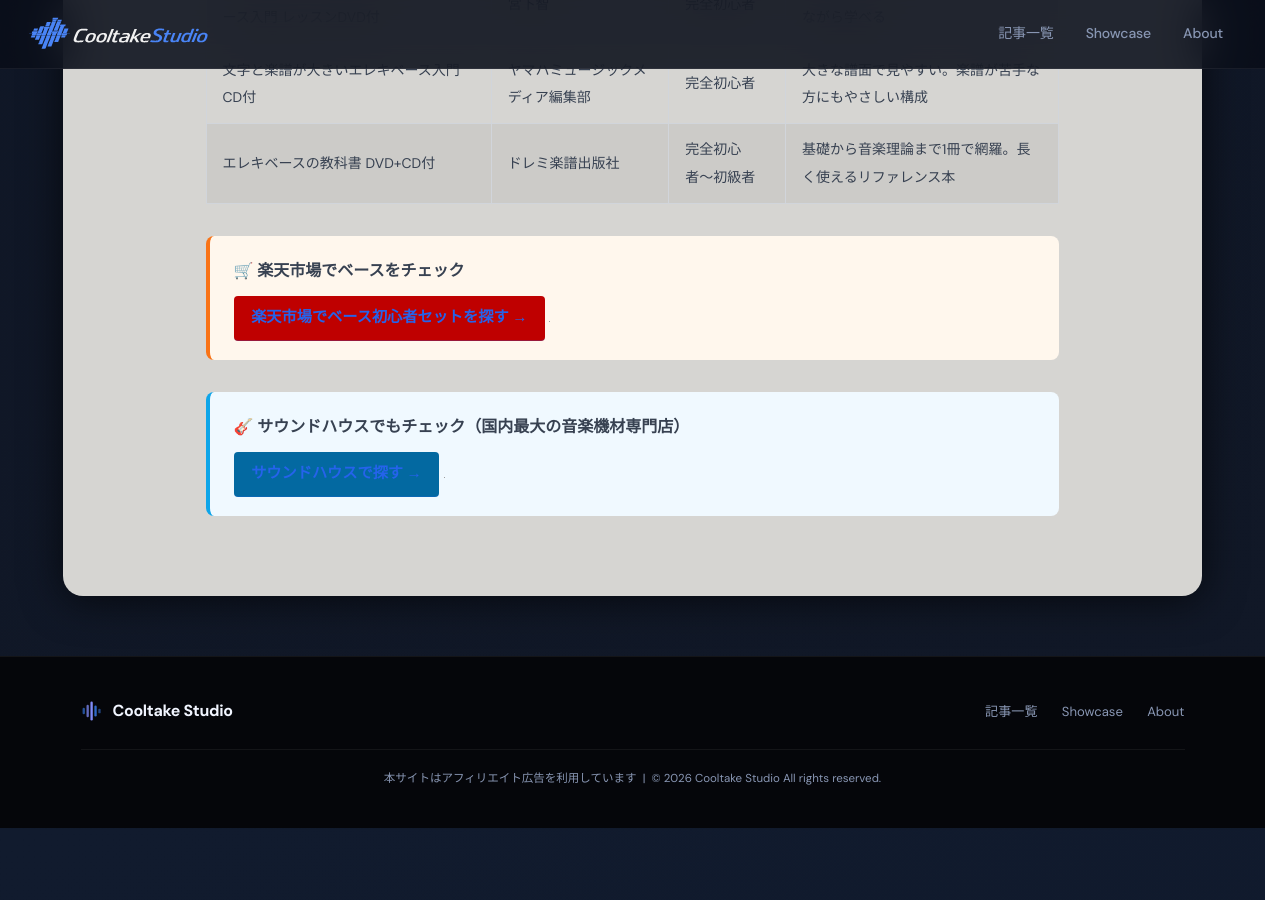
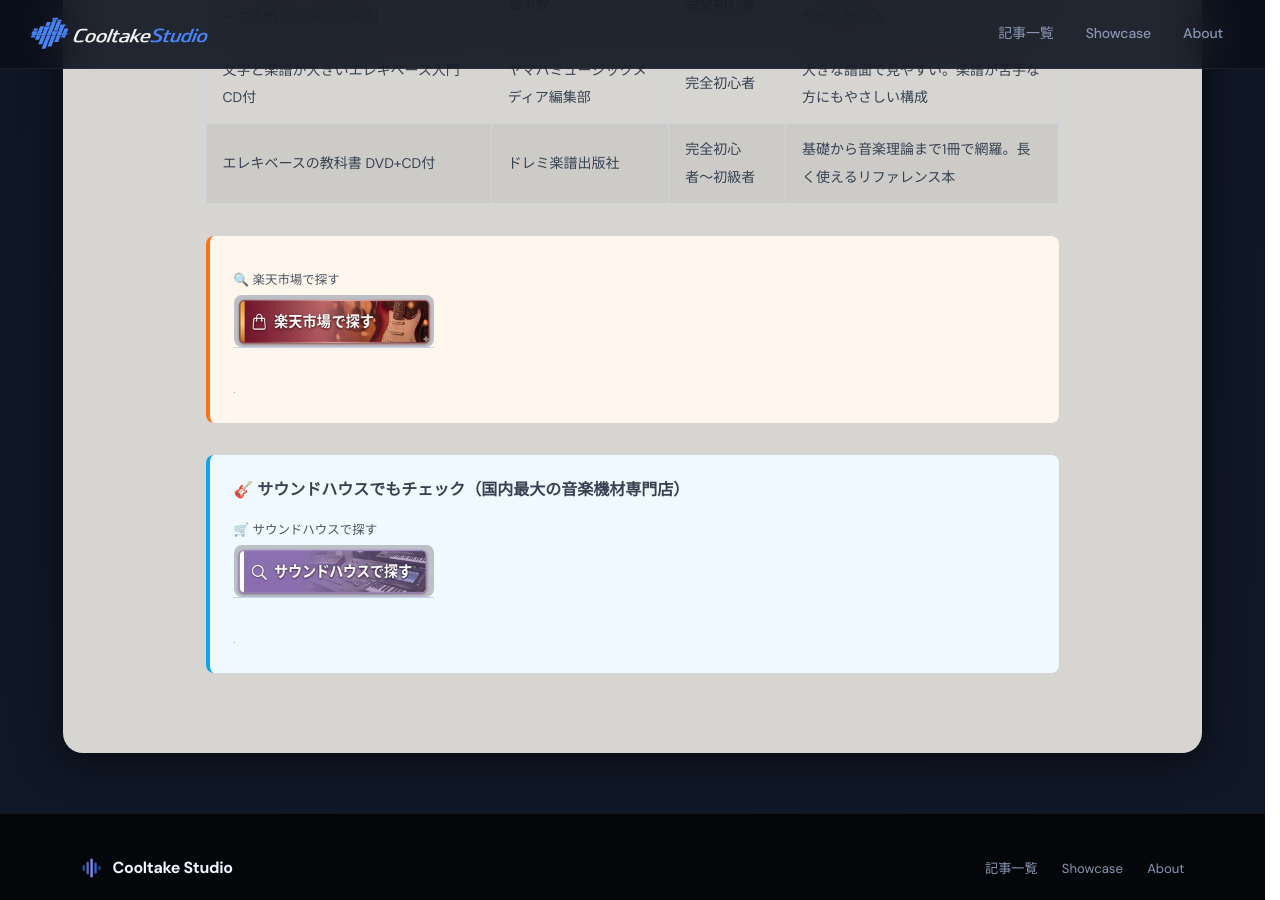
Before and after one commit to cooltake/cooltake-staging, a Jekyll site: the page built from _posts/2026-05-22-bass-guide.md, in a window 1280 px wide and 900 px high, scrolled down 5785 px. Built offline with Jekyll 4.4.1, drawn with Linux system fonts in a browser that asks for light colours; some web fonts are replaced; grey boxes are pictures that could not be loaded.

Commit message:
style: replace old CTA buttons with image buttons in 2026-05-22-bass-guide.md

```diff
--- a/_posts/2026-05-22-bass-guide.md
+++ b/_posts/2026-05-22-bass-guide.md
@@ -135,13 +135,14 @@
 <!-- AFFILIATE_PLACEHOLDER: Amazon教則本リンク（もしもアフィリエイト Amazon審査通過後に設置予定 site_id=672391） -->
 
 <div style="margin:2rem 0;padding:1.2rem 1.5rem;background:#fff7ed;border-left:4px solid #f97316;border-radius:8px;">
-<p style="margin:0 0 .6rem;font-weight:bold;font-size:1rem;">&#x1F6D2; 楽天市場でベースをチェック</p>
-<a href="https://hb.afl.rakuten.co.jp/hgc/0b15ddc7.28c5c9ed.0b15ddc8.5d23dd4d/?pc=https%3A%2F%2Fsearch.rakuten.co.jp%2Fsearch%2Fmall%2F%25E3%2583%2599%25E3%2583%25BC%25E3%2582%25B9+%25E5%2588%259D%25E5%25BF%2583%25E8%2580%2585+%25E3%2582%25BB%25E3%2583%2583%25E3%2583%2588%2F" rel="nofollow" referrerpolicy="no-referrer-when-downgrade" style="display:inline-block;background:#bf0000;color:#fff;padding:.45rem 1.1rem;border-radius:4px;text-decoration:none;font-weight:bold;font-size:.95rem;">楽天市場でベース初心者セットを探す →</a>
+<div style="margin:.8rem 0;"><span style="display:block;font-size:.78rem;color:#4b5563;margin-bottom:3px;margin-top:6px;">🔍 楽天市場で探す</span>
+<a href="https://hb.afl.rakuten.co.jp/hgc/0b15ddc7.28c5c9ed.0b15ddc8.5d23dd4d/?pc=https%3A%2F%2Fsearch.rakuten.co.jp%2Fsearch%2Fmall%2F%25E3%2583%2599%25E3%2583%25BC%25E3%2582%25B9+%25E5%2588%259D%25E5%25BF%2583%25E8%2580%2585+%25E3%2582%25BB%25E3%2583%2583%25E3%2583%2588%2F" rel="nofollow" referrerpolicy="no-referrer-when-downgrade" style="display:inline-block;text-decoration:none;"><img src="/assets/images/btn-rakuten.jpg" alt="楽天市場で探す" width="200" style="height:auto;border-radius:8px;display:block;"></a></div>
 <img src="//i.moshimo.com/af/i/impression?a_id=5565352&amp;p_id=54&amp;pc_id=54&amp;pl_id=616" width="1" height="1" style="border:none;" alt="" loading="lazy">
 </div>
 
 <div style="margin:2rem 0;padding:1.2rem 1.5rem;background:#f0f9ff;border-left:4px solid #0ea5e9;border-radius:8px;">
 <p style="margin:0 0 .6rem;font-weight:bold;font-size:1rem;">&#x1F3B8; サウンドハウスでもチェック（国内最大の音楽機材専門店）</p>
-<a href="https://h.accesstrade.net/sp/cc?rk=01001xqc00os63&url=https%3A%2F%2Fwww.soundhouse.co.jp%2Fsearch%2Findex%2F%3Fsearch_all%3D%25E3%2583%2599%25E3%2583%25BC%25E3%2582%25B9" rel="nofollow" referrerpolicy="no-referrer-when-downgrade" style="display:inline-block;background:#0369a1;color:#fff;padding:.45rem 1.1rem;border-radius:4px;text-decoration:none;font-weight:bold;font-size:.95rem;">サウンドハウスで探す →</a>
+<div style="margin:.8rem 0;"><span style="display:block;font-size:.78rem;color:#4b5563;margin-bottom:3px;margin-top:6px;">🛒 サウンドハウスで探す</span>
+<a href="https://h.accesstrade.net/sp/cc?rk=01001xqc00os63&url=https%3A%2F%2Fwww.soundhouse.co.jp%2Fsearch%2Findex%2F%3Fsearch_all%3D%25E3%2583%2599%25E3%2583%25BC%25E3%2582%25B9" rel="nofollow" referrerpolicy="no-referrer-when-downgrade" style="display:inline-block;text-decoration:none;"><img src="/assets/images/btn-soundhouse.jpg" alt="サウンドハウスで探す" width="200" style="height:auto;border-radius:8px;display:block;"></a></div>
 <img src="https://h.accesstrade.net/sp/rr?rk=01001xqc00os63" width="1" height="1" border="0" alt="" loading="lazy">
 </div>
```
